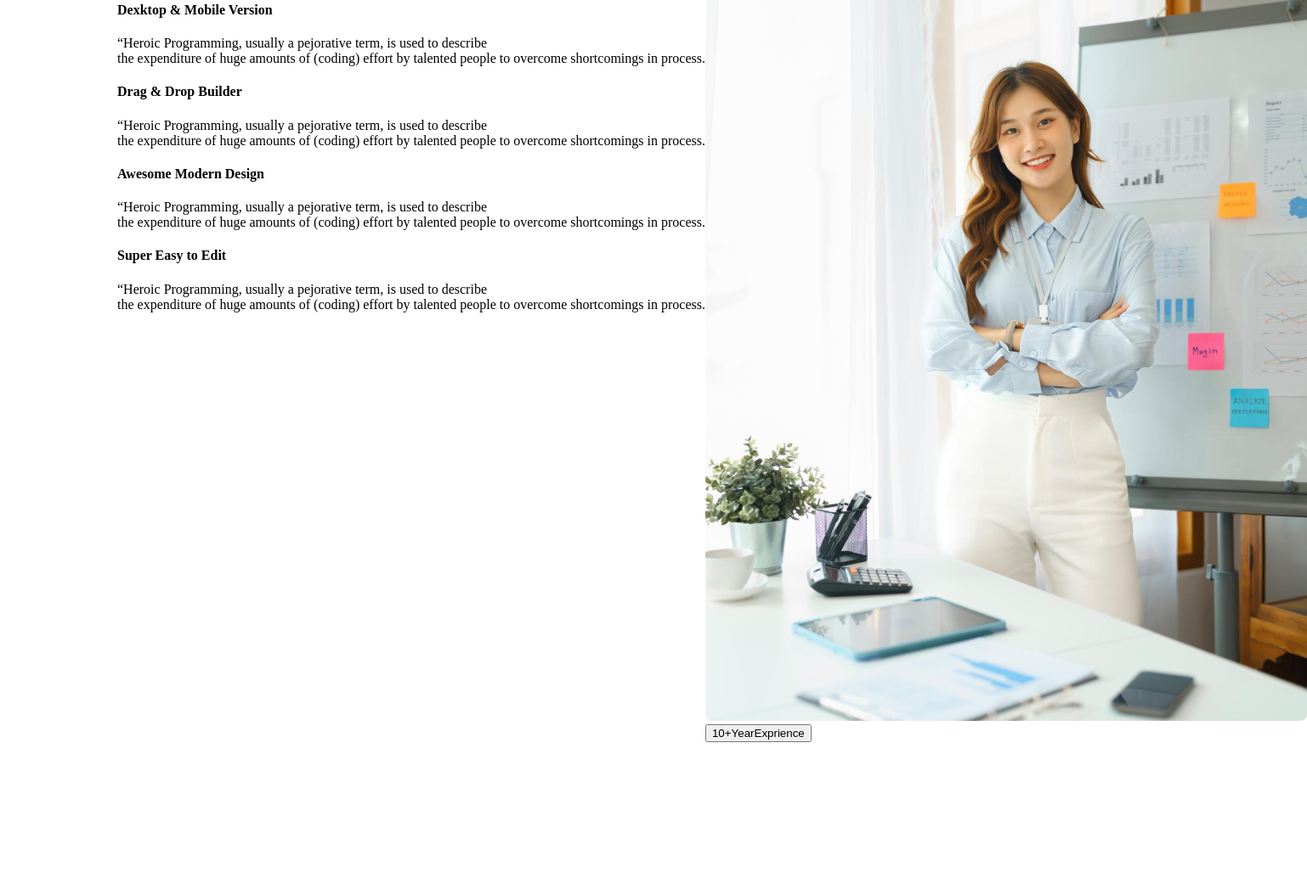
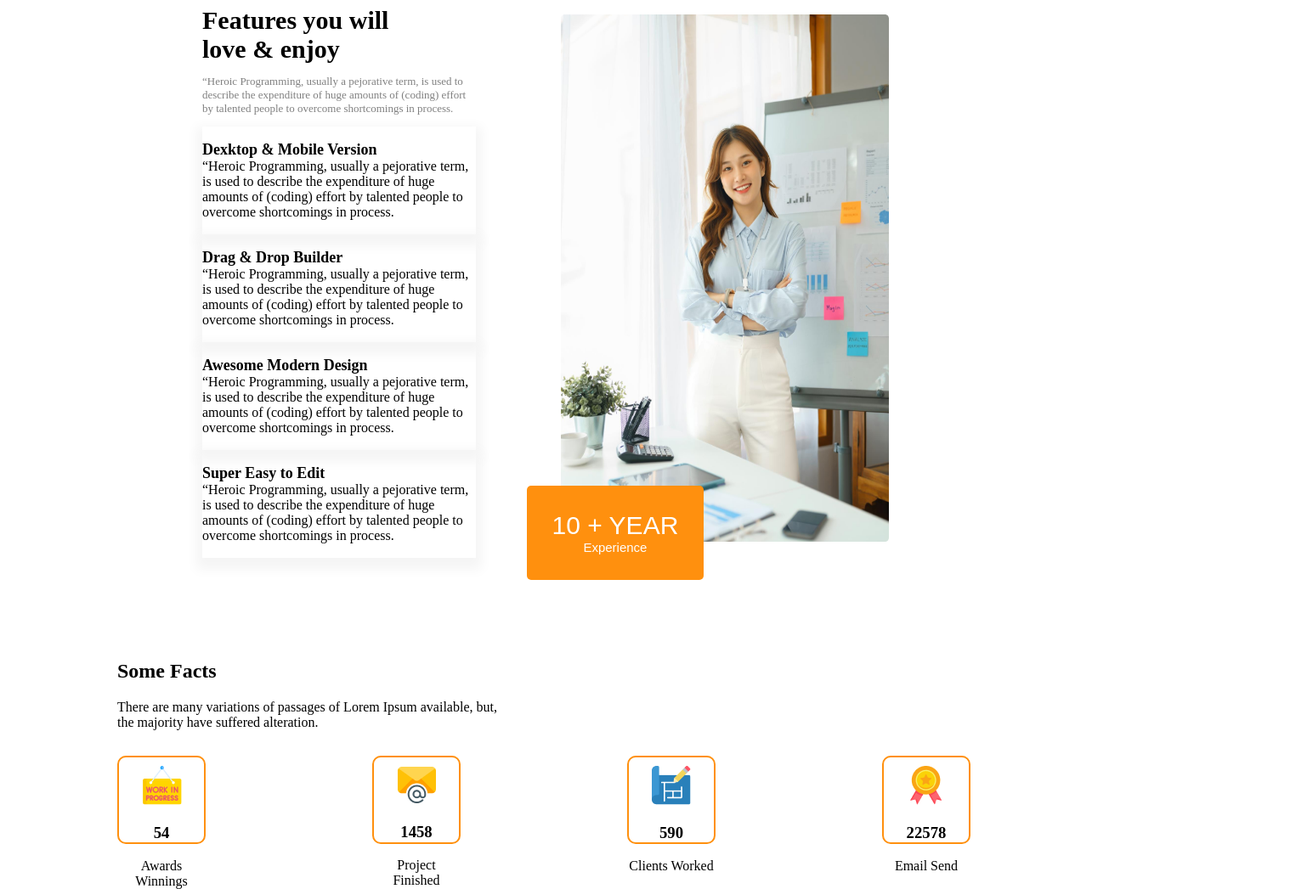
Before and after one commit to mahmudaafroze02/Assignment-2, a plain HTML site: page index.html in a window 1280 px wide. Shown: the part 1396-2443 px from the top of the page at 85% size, 1538 px wide, since content can reach past the window. Before the commit the page ends 2298 px from the top, so only its background shows below. Drawn offline with Linux system fonts and the light colour scheme.

Commit message:
revision

```diff
--- a/index.html
+++ b/index.html
@@ -13,7 +13,7 @@
 }
 
 
-        .nav-section, .grid-section, .section-3{
+        .nav-section, .grid-section, .section-3, .section-4  {
             margin-left: 130px;
             margin-right: 130px;
         }
@@ -92,16 +92,87 @@
    .gridh2{
     margin-bottom: 0px;
    }
+
    /* grid end here */
+
+
    .section-3-info{
     display: flex
-    ;}
+    ;
+padding: 100px;}
     .feature{
-        width: 30%;
+        max-width: 40%;
     }
     .img2{
-        width: 30%;
+       max-width: 60%;
     }
+    .img2>img{
+        width: 80%;
+        height: 90%;
+        margin-left: 100px;
+        margin-right: 100px;
+        margin-top: 50px;
+    }
+    .feature-style{
+        font-size: 30px;
+        font-weight: 700px;
+margin-bottom: 5px;
+
+    }
+
+    .feature-style-2{
+        font-size: 13px;
+        color: grey;
+    }
+.section-describe{
+    width: 100%;
+    border-color: whitesmoke;
+   box-shadow: 0px 7px 13px 7px whitesmoke;
+   padding: 1px 0px;
+}
+.description{
+    color: black;
+    font-size: large;
+    font-weight: bold;
+}
+.section-3-button{
+    position: absolute;
+    margin-left: 60px;
+    margin-top: -70px;
+    border-radius: 5px;
+    border-style: none;
+    background-color: #ff900e;
+    color: white;
+    padding: 30px;
+    font-size: 15px;
+}
+.year-span{
+    font-size: 30px;
+}
+/* Section 3 End here */
+
+   /* Fact Image Start Here */
+
+   .fact-img{
+    display: flex;
+    justify-content: space-between;
+    margin-top: 30px;
+
+   }
+   .fact-img img{
+    padding-top: 10px;
+
+   }
+   .fact-img  div{
+
+    height: 100px;
+    width: 100px;
+    border-style: solid;
+    border-color: #ff900e;
+    border-radius: 10px;
+    border-width: 2px;
+    text-align: center;
+   }
 
    </style>
 </head>
@@ -140,11 +211,7 @@
        <div><img src="/images/team4.png" alt=""></div>
     </div>
 
-
-
-
-
-       <div class="grid-info">
+      <div class="grid-info">
         <h2 class="gridh2">Quick list <span>of Our</span><br><span>Features</span></h2>
         <p>“Heroic Programming, usually a pejorative term, is used to describe <br> the expenditure of huge amounts of (coding) effort by talented people to overcome shortcomings in process.</p>
        <div> <button class="explore">Explore More</button></div>
@@ -155,26 +222,69 @@
     <section class="section-3">
 
         <div class="section-3-info">
-            <div class="faeture">
-                <div><h4>Features you will <br>love & enjoy</h4>
+            <div class="feature">
+                <div ><h4 class="feature-style">Features you will <br>love & enjoy</h4>
                 </div>
-                  <div>  <p>“Heroic Programming, usually a pejorative term, is used to describe <br> the expenditure of huge amounts of (coding) effort by talented people to overcome shortcomings in process.</p></div>
-                  <div><h4>Dexktop & Mobile Version</h4>
-                      <p>“Heroic Programming, usually a pejorative term, is used to describe <br> the expenditure of huge amounts of (coding) effort by talented people to overcome shortcomings in process.</p></div>
-                  <div><h4>Drag & Drop Builder</h4>
-                      <p>“Heroic Programming, usually a pejorative term, is used to describe <br> the expenditure of huge amounts of (coding) effort by talented people to overcome shortcomings in process.</p></div>
-                  <div><h4>Awesome Modern Design</h4>
-                      <p>“Heroic Programming, usually a pejorative term, is used to describe <br> the expenditure of huge amounts of (coding) effort by talented people to overcome shortcomings in process.</p></div>
-                  <div><h4>Super Easy to Edit</h4>
-                  <p>“Heroic Programming, usually a pejorative term, is used to describe <br> the expenditure of huge amounts of (coding) effort by talented people to overcome shortcomings in process.</p></div>
+              <div class="feature-div">  <p class="feature-style-2">“Heroic Programming, usually a pejorative term, is used to describe the expenditure of huge amounts of (coding) effort by talented people to overcome shortcomings in process.</p></div>
+
+                  <div class="section-describe"> <p><span class="description">Dexktop & Mobile Version  </span> <br>“Heroic Programming, usually a pejorative term, is used to describe  the expenditure of huge amounts of (coding) effort by talented people to overcome shortcomings in process. </p></div>
+
+                  <div class="section-describe"> <p><span class="description" >Drag & Drop Builder </span><br>“Heroic Programming, usually a pejorative term, is used to describe  the expenditure of huge amounts of (coding) effort by talented people to overcome shortcomings in process.  </p></div>
+
+                  <div class="section-describe" > <p><span class="description" >Awesome Modern Design </span><br>“Heroic Programming, usually a pejorative term, is used to describe  the expenditure of huge amounts of (coding) effort by talented people to overcome shortcomings in process.  </p></div>
+
+                  <div class="section-describe"> <p><span class="description" >Super Easy to Edit </span><br>“Heroic Programming, usually a pejorative term, is used to describe  the expenditure of huge amounts of (coding) effort by talented people to overcome shortcomings in process.  </p></div>
+
+
+
             </div>
 
 
               <div class="img2"><img src="/images/architect.png" alt="">
-              <button><span> 10+Year</span>Exprience </button></div></div>
+               <button class="section-3-button" ><span class="year-span"> 10 + YEAR</span> <br>Experience</button>
 
 
         </div>
+
     </section>
+    <!-- FACT SECTION START HERE -->
+
+
+    <section class="section-4">
+<h1>Some Facts</h1>
+<p>There are many variations of passages of Lorem Ipsum available, but,<br> the majority have suffered alteration.</p>
+<section class="fact-img">
+    <div>
+        <img src="/images/icons/customers.png" alt="">
+        <h1>54</h1>
+        <p>Awards Winnings</p>
+    </div>
+    <div>
+        <img src="/images/icons/email.png" alt="">
+        <h1>1458</h1>
+        <p>Project Finished</p>
+    </div>
+    <div>
+        <img src="/images/icons/projects.png" alt="">
+        <h1>590</h1>
+        <p>Clients Worked</p>
+    </div>
+    <div>
+        <img src="/images/icons/ribon.png" alt="">
+        <h1>22578</h1>
+        <p>Email Send</p>
+    </div>
+</section>
+
+
+
+
+
+
+
+
+
+
+</section>
 </body>
 </html>
```
